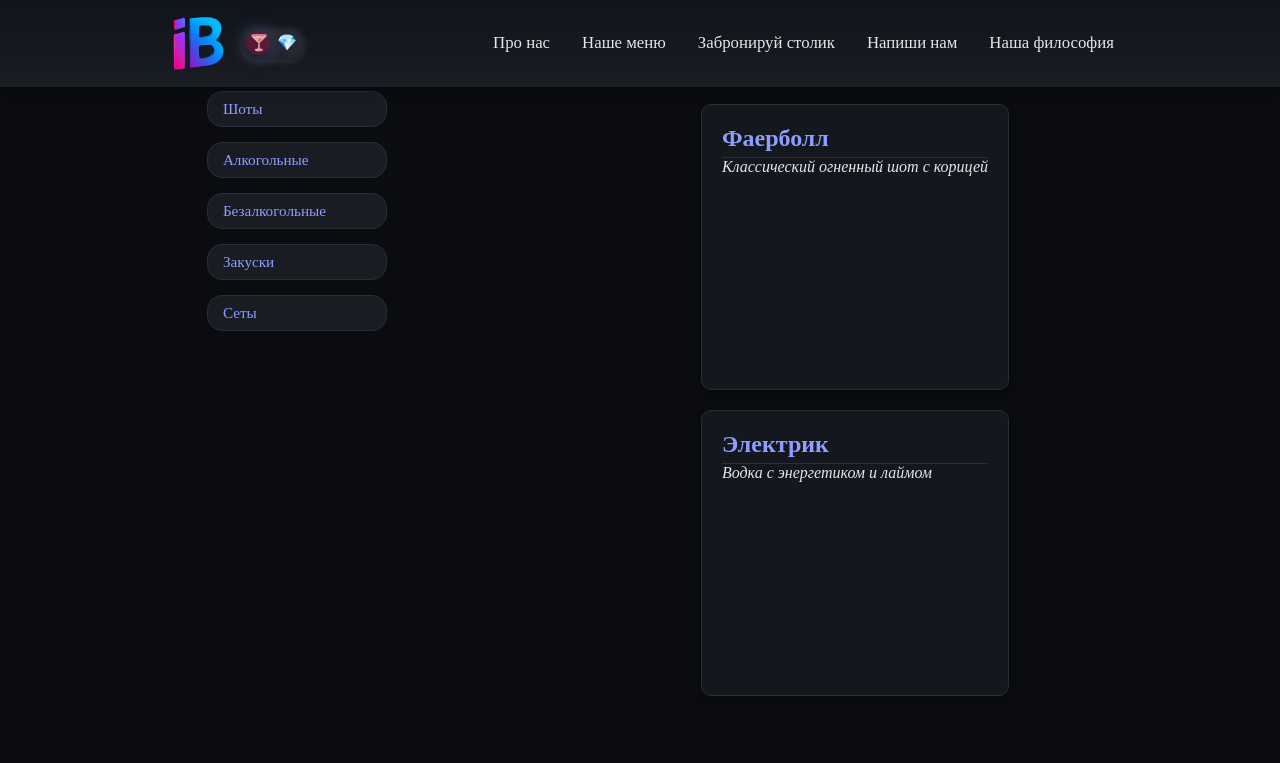
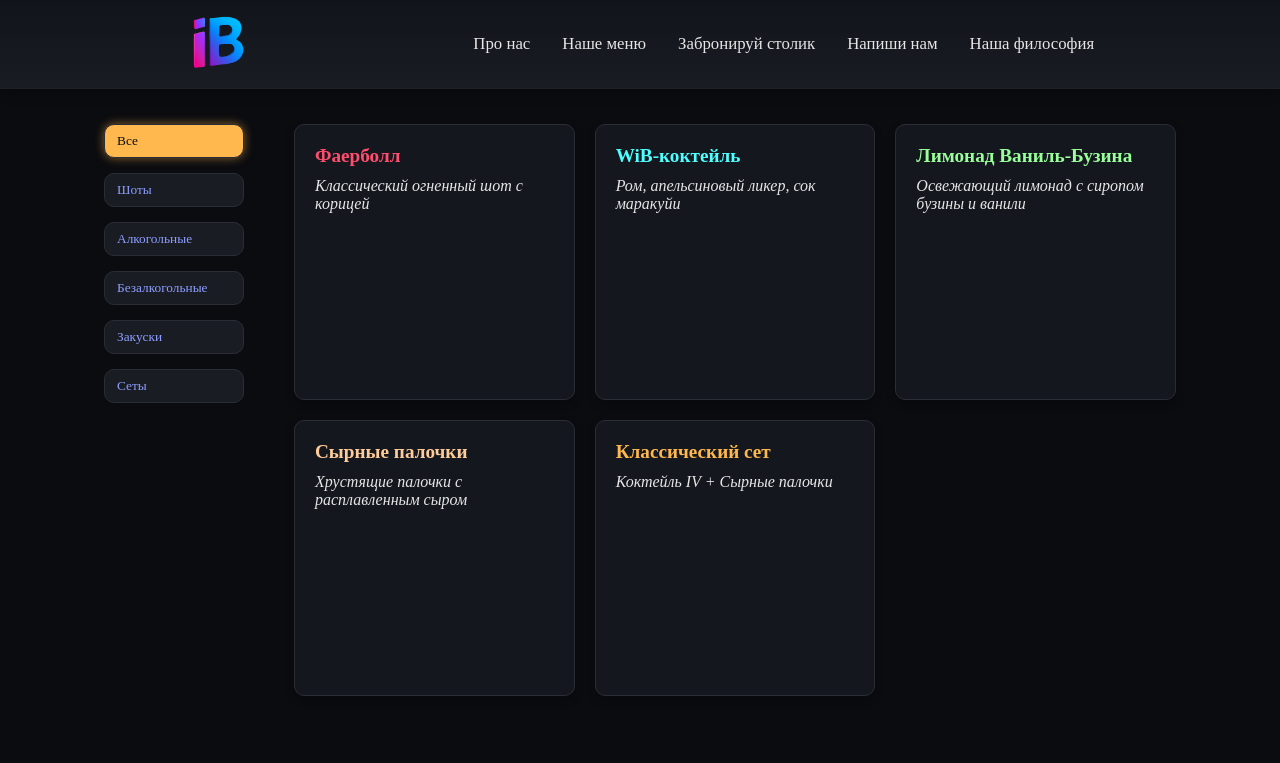
Before and after one commit to snxq0/isaiev-bar, a website: page public/menu.html in a window 1280 px wide. Drawn offline with Linux system fonts and the light colour scheme.

Commit message:
исправил скрипты и еще раз стиль

```diff
--- a/public/menu.html
+++ b/public/menu.html
@@ -4,155 +4,157 @@
     <meta charset="UTF-8">
     <meta name="viewport" content="width=device-width, initial-scale=1.0">
 
+    <link rel="stylesheet" href="/css/style.css">
     <link rel="stylesheet" href="/css/preloader.css">
 <link rel="stylesheet" href="/css/style.css">
 
-    <link id="favicon" rel="icon" href="/assets/favicons/image 3.png" />
 
     <title>IV Bar | Меню</title>
-
     <style>
         /* --- Контейнер страницы --- */
-        .menu-container {
+        main.container {
             display: flex;
             max-width: 1200px;
-            margin: 40px auto;
-            gap: 20px;
-            padding: 0 20px;
+            margin: 60px auto 40px auto;
+            gap: 30px;
         }
 
-        /* --- Боковая панель фильтров --- */
+        /* --- Фильтр слева --- */
         .menu-filter {
             display: flex;
             flex-direction: column;
+            align-items: flex-start;
             gap: 15px;
-            min-width: 180px;
+            min-width: 160px;
         }
 
-        .filter-btn {
+        .menu-filter .category-btn {
+            width: 140px;
+            text-align: left;
+            padding: 8px 12px;
+            border-radius: 10px;
             background-color: var(--secondary-color);
             color: var(--primary-color);
             border: 1px solid var(--border-color);
-            padding: 8px 15px;
-            border-radius: 15px;
             cursor: pointer;
-            font-weight: 500;
-            font-size: 0.95rem;
-            white-space: nowrap;
-            transition: background-color 0.3s, color 0.3s, transform 0.1s;
-            text-align: left;
+            transition: 0.3s;
         }
 
-        .filter-btn:hover {
+        .menu-filter .category-btn:hover {
             background-color: var(--primary-color);
             color: var(--bg-color);
-            transform: translateY(-2px);
         }
 
-        .filter-btn.active {
+        .menu-filter .category-btn.active {
             background-color: var(--accent-color);
             color: var(--bg-color);
-            border-color: var(--accent-color);
             box-shadow: 0 0 10px rgba(255, 184, 77, 0.5);
         }
 
         /* --- Сетка карточек меню --- */
-        .menu-main {
+        .menu-cards {
+            display: grid;
+            grid-template-columns: repeat(auto-fill, minmax(220px, 1fr));
+            gap: 20px;
             flex: 1;
-            display: grid;
-            grid-template-columns: repeat(auto-fill, minmax(250px, 1fr));
-            gap: 20px;
         }
 
         .menu-card {
             background-color: var(--card-bg);
-            border: 1px solid var(--border-color);
             border-radius: 10px;
             padding: 20px;
+            border: 1px solid var(--border-color);
             box-shadow: 0 4px 8px var(--shadow-color);
             transition: transform 0.3s ease, box-shadow 0.3s ease;
         }
 
         .menu-card:hover {
             transform: translateY(-5px);
-            box-shadow: 0 8px 16px rgba(0, 0, 0, 0.5), var(--accent-glow);
+            box-shadow: 0 8px 16px rgba(0,0,0,0.5), var(--accent-glow);
         }
 
         .menu-card h3 {
+            margin: 0 0 10px 0;
+            font-size: 1.2rem;
             color: var(--heading-color);
-            margin-top: 0;
-            border-bottom: 1px solid var(--border-color);
-            padding-bottom: 5px;
-            font-size: 1.5rem;
         }
 
         .menu-card p {
+            margin: 0;
+            font-style: italic;
             color: var(--text-color);
-            margin-bottom: 0;
-            font-style: italic;
         }
+
+        /* Категории */
+        .shots h3 { color: #ff4d6d; }
+        .alcohol h3 { color: #4dffff; }
+        .non-alcohol h3 { color: #99ff99; }
+        .snacks h3 { color: #ffcc99; }
+        .sets h3 { color: var(--accent-color); }
     </style>
 </head>
 <body>
 
-<div id="preloader">
-    <div id="spinner"></div>
-</div>
+<div id="preloader"><div id="spinner"></div></div>
 
 <header class="navbar">
     <div class="nav-container">
-        <div class="logo-group">
-            <a href="index.html" class="logo-link">
-                <img class="logo" src="/assets/logo/iB.png" width="60" height="60" alt="isaiev bar icon" />
-            </a>
-
-            <div class="theme-toggle">
-                <input type="checkbox" id="theme-switch">
-                <label for="theme-switch" class="toggle-label">
-                <span class="sun">🍸</span>
-                <span class="moon">💎</span>
-                <div class="toggle-ball"></div>
-                </label>
-            </div>
-        </div>
-
+        <a href="index.html"><img src="/assets/logo/iB.png" width="60" alt="logo"></a>
         <nav class="nav-links">
             <a href="about.html">Про нас</a>
-        <a href="menu.html">Наше меню</a>
+            <a href="menu.html" class="active-page">Наше меню</a>
             <a href="booking.html">Забронируй столик</a>
             <a href="contact.html">Напиши нам</a>
             <a href="philosophy.html">Наша философия</a>
         </nav>
-
     </div>
 </header>
 
-<div class="menu-container">
-    <aside class="menu-filter">
-        <button class="filter-btn active" data-category="all">Все</button>
-        <button class="filter-btn" data-category="shots">Шоты</button>
-        <button class="filter-btn" data-category="alcohol">Алкогольные</button>
-        <button class="filter-btn" data-category="non-alcohol">Безалкогольные</button>
-        <button class="filter-btn" data-category="snacks">Закуски</button>
-        <button class="filter-btn" data-category="sets">Сеты</button>
-    </aside>
+<main class="container">
+    <!-- Фильтр -->
+    <div class="menu-filter">
+        <button class="category-btn active" data-category="all">Все</button>
+        <button class="category-btn" data-category="shots">Шоты</button>
+        <button class="category-btn" data-category="alcohol">Алкогольные</button>
+        <button class="category-btn" data-category="non-alcohol">Безалкогольные</button>
+        <button class="category-btn" data-category="snacks">Закуски</button>
+        <button class="category-btn" data-category="sets">Сеты</button>
+    </div>
 
-    <main class="menu-main">
-        <!-- Здесь все карточки меню, как у тебя раньше -->
-        <div class="menu-card shots">
-            <h3>Фаерболл</h3>
-            <p>Классический огненный шот с корицей</p>
+    <!-- Карточки меню -->
+    <div class="menu-cards">
+        <div class="menu-card shots"><h3>Фаерболл</h3><p>Классический огненный шот с корицей</p></div>
+        <div class="menu-card alcohol"><h3>WiB-коктейль</h3><p>Ром, апельсиновый ликер, сок маракуйи</p></div>
+        <div class="menu-card non-alcohol"><h3>Лимонад Ваниль-Бузина</h3><p>Освежающий лимонад с сиропом бузины и ванили</p></div>
+        <div class="menu-card snacks"><h3>Сырные палочки</h3><p>Хрустящие палочки с расплавленным сыром</p></div>
+        <div class="menu-card sets"><h3>Классический сет</h3><p>Коктейль IV + Сырные палочки</p></div>
+        <!-- Добавь остальные карточки аналогично -->
     </div>
-        <div class="menu-card shots">
-            <h3>Электрик</h3>
-            <p>Водка с энергетиком и лаймом</p>
-        </div>
-        <!-- Добавь все остальные карточки так же -->
 </main>
-</div>
 
 <script src="/js/typetheme.js"></script>
 <script src="/js/preloader.js"></script>
-<script src="/js/menu.js"></script>
+<script>
+// JS для фильтрации
+const buttons = document.querySelectorAll('.category-btn');
+const cards = document.querySelectorAll('.menu-card');
+
+buttons.forEach(btn => {
+    btn.addEventListener('click', () => {
+        buttons.forEach(b => b.classList.remove('active'));
+        btn.classList.add('active');
+        const category = btn.dataset.category;
+
+        cards.forEach(card => {
+            if(category === 'all' || card.classList.contains(category)) {
+                card.style.display = 'block';
+            } else {
+                card.style.display = 'none';
+            }
+        });
+    });
+});
+</script>
+
 </body>
 </html>
```
Lines whose indentation alone changed are shown as unchanged.
